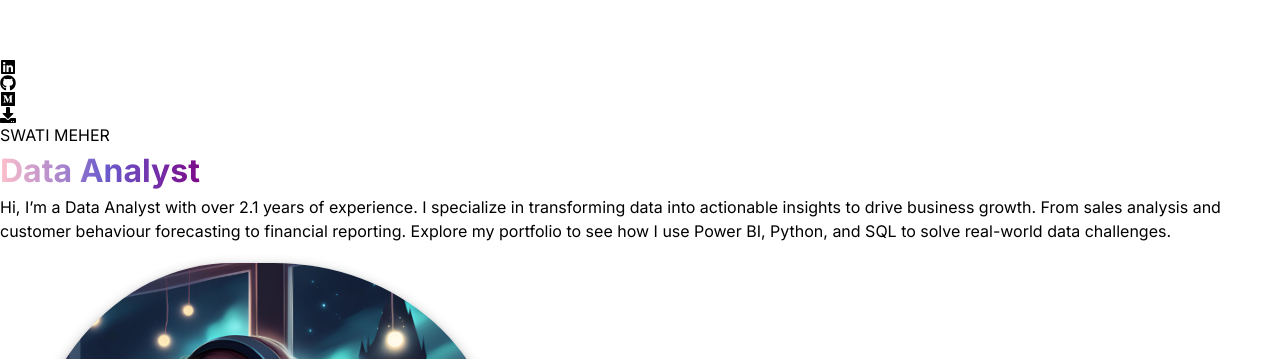
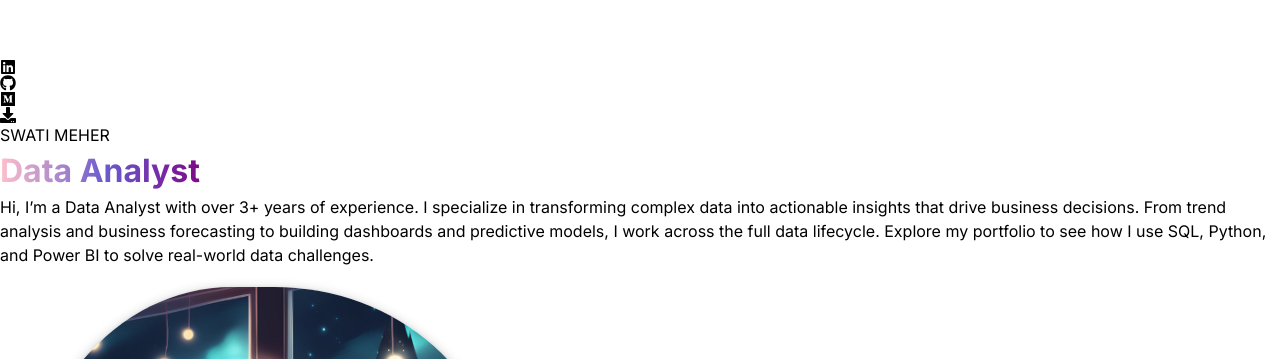
Before and after one commit to swameher/SwaTi-portfolio, a React (Vite) app: page / in a window 1280 px wide. Shown: the part 441-800 px from the top of the page. Built offline with nearby package versions, Linux system fonts and the light colour scheme.

Commit message:
Revise HERO_CONTENT for updated experience and skills
Updated HERO_CONTENT to reflect 3+ years of experience and refined the description of skills and expertise.

```diff
--- a/src/constants/index.js
+++ b/src/constants/index.js
@@ -1,7 +1,7 @@
 import project1 from "../assets/projects/project-1.jpeg";
 import project2 from "../assets/projects/project-2.jpeg";
 
-export const HERO_CONTENT = `Hi, I’m a Data Analyst with over 2.1 years of experience. I specialize in transforming data into actionable insights to drive business growth. From sales analysis and customer behaviour forecasting to financial reporting. Explore my portfolio to see how I use Power BI, Python, and SQL to solve real-world data challenges.`;
+export const HERO_CONTENT = `Hi, I’m a Data Analyst with over 3+ years of experience. I specialize in transforming complex data into actionable insights that drive business decisions. From trend analysis and business forecasting to building dashboards and predictive models, I work across the full data lifecycle. Explore my portfolio to see how I use SQL, Python, and Power BI to solve real-world data challenges.`;
 
 export const ABOUT_TEXT = `
 Hi, I'm into a Data Technology background where I used data analysis, business analyzing, and forecasting. With over 3+ years of experience at IT Corporte, I've worked with industry leaders like ABB, Cisco, Reliance to turn complex datasets into meaningful insights that help drive business decisions.
```
